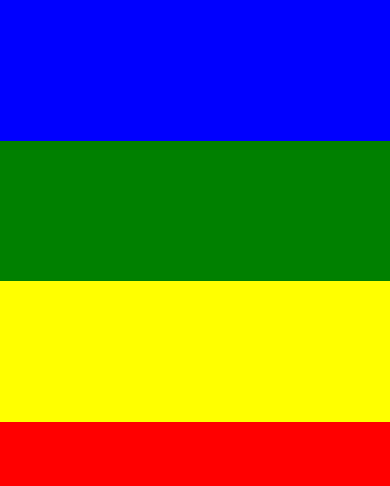
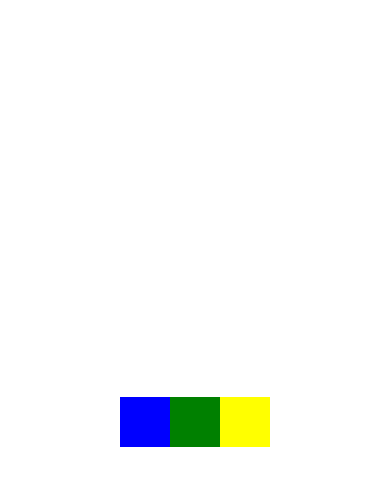
Before and after one commit to marceloTurin/react-native-basico, a React Native app: screen / in a window 390 px wide. Shown: the top 486 px of the page. Built offline with nearby package versions, Linux system fonts and the light colour scheme.

Commit message:
Aula 8 - FlexBox e alinhamentos

```diff
--- a/App.js
+++ b/App.js
@@ -52,11 +52,10 @@
 
 
     return(
-      <View style={{flex:1,backgroundColor:'black'}}>
-       <View style={{flex:1,backgroundColor:'blue'}}></View>
-       <View style={{flex:1,backgroundColor:'green'}}></View>
-       <View style={{flex:1,backgroundColor:'yellow'}}></View>
-       <View style={{flex:3,backgroundColor:'red'}}></View>
+       <View style={{flex:1,flexDirection:'row',justifyContent:'center',alignItems:'center'}}>
+        <View style={{width:50, height:50,backgroundColor:'blue'}}></View>
+        <View style={{width:50, height:50,backgroundColor:'green'}}></View>
+        <View style={{width:50, height:50, backgroundColor:'yellow'}}></View>
       </View>
     );
   }
```
